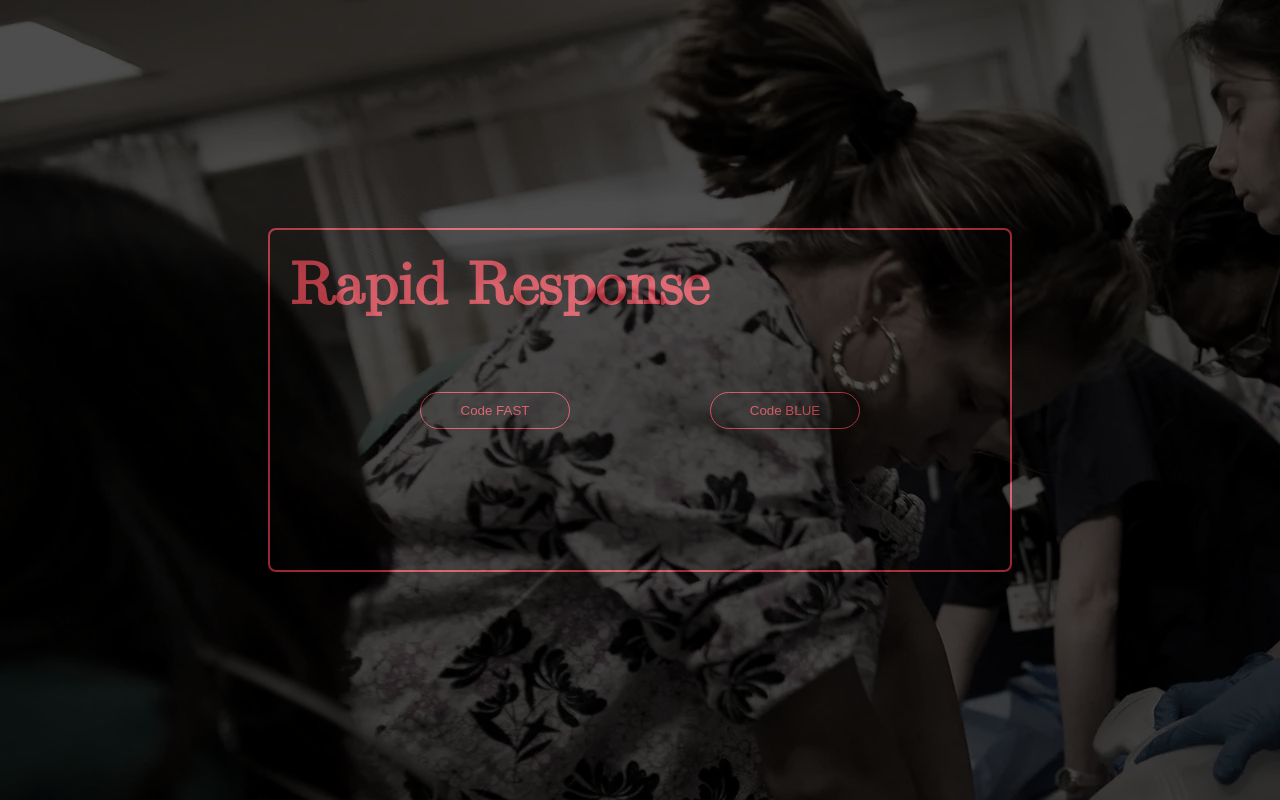
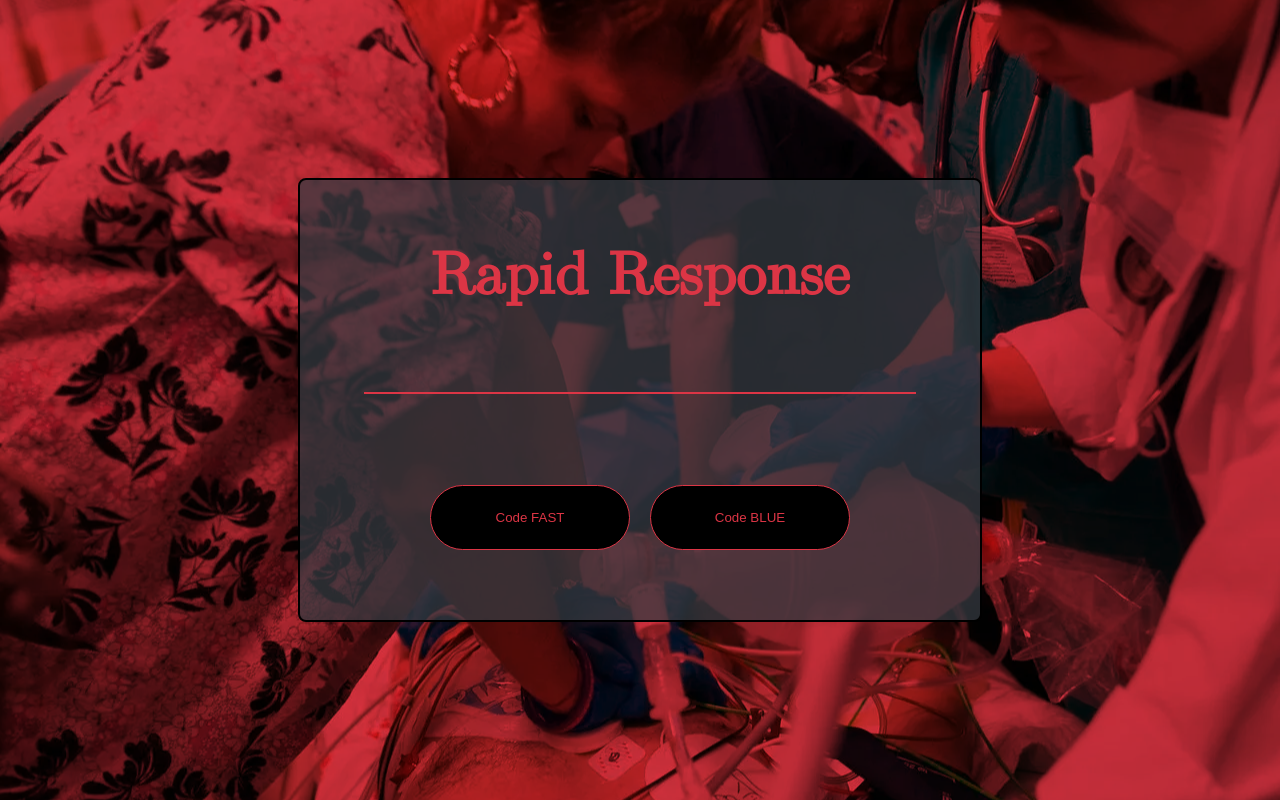
Before and after one commit to pyRN/rapid-resp, a React (Create React App) app: page / in a window 1280 px wide. Built offline with nearby package versions, Linux system fonts and the light colour scheme.

Commit message:
Fixed background image for full screen, placed new buttons and removed unused code.

```diff
--- a/src/components/LandingContainer/LandingPage.css
+++ b/src/components/LandingContainer/LandingPage.css
@@ -4,11 +4,8 @@
   align-items: center;
   height: 100vh;
   color: white;
-  background: transparent;
-  /* position: relative; */
-  /* background: rgba(145, 62, 32, 0.918) url("../../media/Landing-Image.jpg")
-    no-repeat fixed center;*/
-  /* z-index: 1; */
+  background: var(--red) url("../../media/Landing-Image.jpg") center no-repeat;
+  background-blend-mode: multiply, luminosity;
 }
 
 h1 {
@@ -18,25 +15,23 @@ h1 {
   opacity: 1;
 }
 
-.landing-container:before {
-  content: "";
-  background: url("../../media/Landing-Image.jpg") no-repeat;
-  position: absolute;
-  top: 0;
-  left: 0;
-  width: 100%;
-  height: 100%;
-  opacity: 0.3;
-  filter: grayscale(70%);
-  z-index: 0;
+hr {
+  border: 1px solid var(--red);
+  width: 550px;
+  margin: 0;
 }
 
 .landing-card {
-  border: 2px solid var(--red);
+  display: flex;
+  flex-direction: column;
+  justify-content: space-around;
+  align-items: center;
+  background-color: rgba(52, 58, 64, 0.75);
+  border: 2px solid black;
   border-radius: 8px;
   padding: 20px;
-  height: 300px;
-  width: 700px;
+  height: 50%;
+  width: 50%;
 }
 
 .landing-btns-container {
@@ -50,11 +45,12 @@ h1 {
 .landing-btn {
   background-color: black;
   border: 1px solid var(--red);
-  border-radius: 20px;
+  border-radius: 60px 60px 60px 60px;
   color: var(--red);
   padding: 10px;
-  margin: 10%;
-  width: 150px;
+  margin: 10px;
+  width: 200px;
+  height: 65px;
 }
 
 .landing-btn:hover {
@@ -62,111 +58,3 @@ h1 {
   color: white;
   box-shadow: 0px 0px 5px var(--red);
 }
-
-/*
-.main-container {
-  display: flex;
-  flex-direction: column;
-  justify-content: center;
-}
-
-
-.landing-card {
-  display: flex;
-  flex-direction: column;
-  justify-content: flex-start;
-  align-items: center;
-  padding: 15px;
-  height: 300px;
-  color: var(--red);
-  background-color: var(--dark-gray);
-}
-
-.ekg {
-  overflow: hidden;
-  animation-delay: 0.5s;
-  animation: fadeIn 1.5s ease-in-out infinite;
-  position: inherit;
-}
-
-@keyframes fadeIn {
-  0% {
-    width: 0%;
-    opacity: 0.5;
-  }
-  30% {
-    opacity: 1;
-  }
-  70% {
-    opacity: 0.8;
-  }
-  100% {
-    width: 100%;
-    opacity: 0;
-  }
-}
-
-.ekg-svg {
-  fill: none;
-  stroke: var(--red);
-  stroke-width: 2;
-}
-
-.title-text {
-  margin: 0 10px;
-  font-size: 50pt;
-}
-
-.horz-rule {
-  margin: 10px;
-  border: 1px solid var(--red);
-}
-
-.subtitle-text {
-  margin: 0 10px;
-  font-size: 20pt;
-}
-
-.card-link-row {
-  display: flex;
-  flex-direction: row;
-  flex-wrap: wrap;
-  justify-content: center;
-  align-items: center;
-}
-
-.card-link {
-  display: flex;
-  flex-wrap: wrap;
-  flex-direction: column;
-  justify-content: center;
-  align-items: center;
-  width: 250px;
-  height: 250px;
-  border: 1px solid var(--light-gray);
-  border-radius: 8px;
-  margin: 20px;
-  padding: 10px;
-  cursor: pointer;
-  text-decoration: none;
-}
-
-.code-fast-link {
-  background-color: var(--blue);
-}
-
-.code-blue-link {
-  background-color: var(--red);
-}
-
-.card-link-header {
-  margin: 0 5px;
-  color: var(--light-gray);
-  font-size: 30pt;
-}
-
-.plus-sign {
-  font-size: 20pt;
-  color: var(--light-gray);
-}
-*/
--- a/src/components/LandingContainer/LandingPage.jsx
+++ b/src/components/LandingContainer/LandingPage.jsx
@@ -7,51 +7,23 @@ const LandingPage = () => {
     <main className="landing-container">
       <div className="landing-card">
         <h1>Rapid Response</h1>
+        <hr></hr>
         <div className="landing-btns-container">
-          <button className="landing-btn">Code FAST</button>
-          <button className="landing-btn">Code BLUE</button>
+          <button
+            className="landing-btn"
+            onClick={() => fnNavigate("/codeFast")}
+          >
+            Code FAST
+          </button>
+          <button
+            className="landing-btn"
+            onClick={() => fnNavigate("/codeBlue")}
+          >
+            Code BLUE
+          </button>
         </div>
       </div>
     </main>
-    // /* <div className="hero">
-    //   <h1 className="title-text">Rapid Response</h1>
-    //   <hr className="horz-rule"></hr>
-    //   <h2 className="subtitle-text">A quick charting tool for nurses.</h2>
-    // </div>
-    // <div className="card-link-row">
-    //   <div
-    //     className="card-link code-fast-link"
-    //     onClick={() => fnNavigate("/codeFast")}
-    //   >
-    //     <h2 className="card-link-header">Code FAST</h2>
-    //     <h3 className="plus-sign">+</h3>
-    //   </div>
-    //   <div
-    //     className="card-link code-blue-link"
-    //     onClick={() => fnNavigate("/codeBlue")}
-    //   >
-    //     <h2 className="card-link-header">Code Blue</h2>
-    //     <h3 className="plus-sign">+</h3>
-    //   </div>
-    // </div> */}
-
-    // {/* <div className="landing-card">
-    //   <h1 className="title-text">Rapid Response</h1> */}
-    // {/* <div className="ekg">
-    //     <svg
-    //       height="100"
-    //       width="700"
-    //       viewBox="300 0 700 150"
-    //       className="ekg-svg"
-    //     >
-    //       <polyline points="0,50 500,50 505,40 510,30 515,28 520,25 525,25 530,28 535,30 540,40 545,50 560,50 565,65 570,-60 575,75 580,50 600,50 605,45 610,40  615,35 620,30 630,25 632,25 635,26 645,35 655,45 660,50 1000,50" />
-    //     </svg>
-    //   </div> */}
-    // {/* <div className="row">
-    //     <button>Start Code Fast</button>
-    //     <button>Start Code Blue</button>
-    //   </div>
-    // </div> */}
   );
 };
 
```
